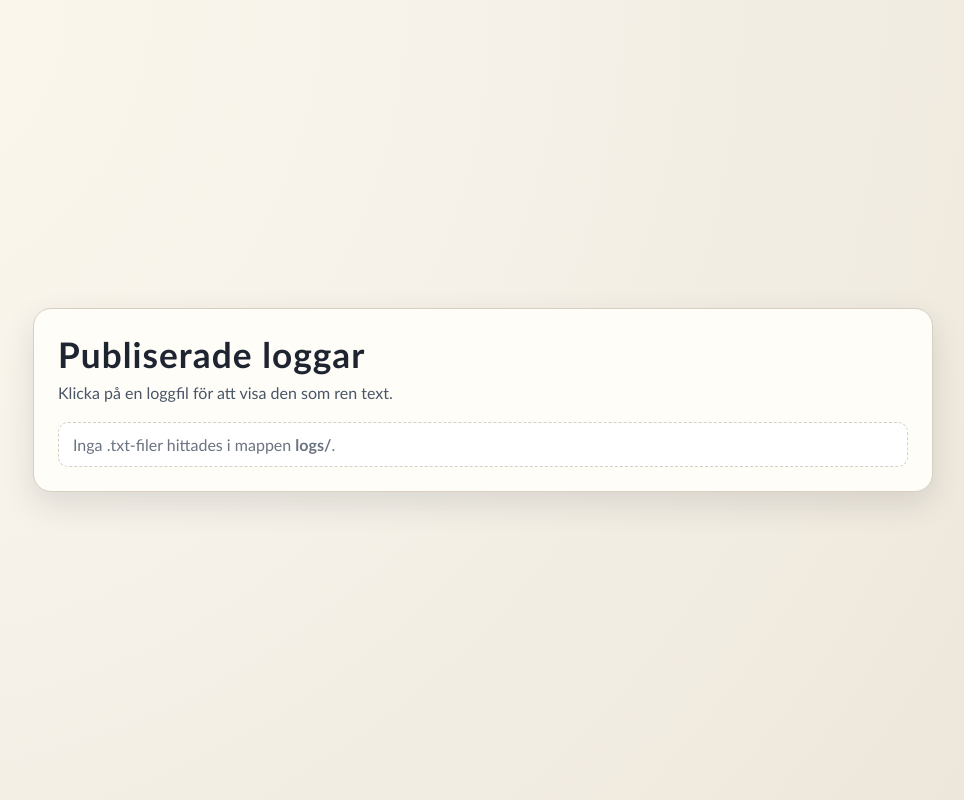
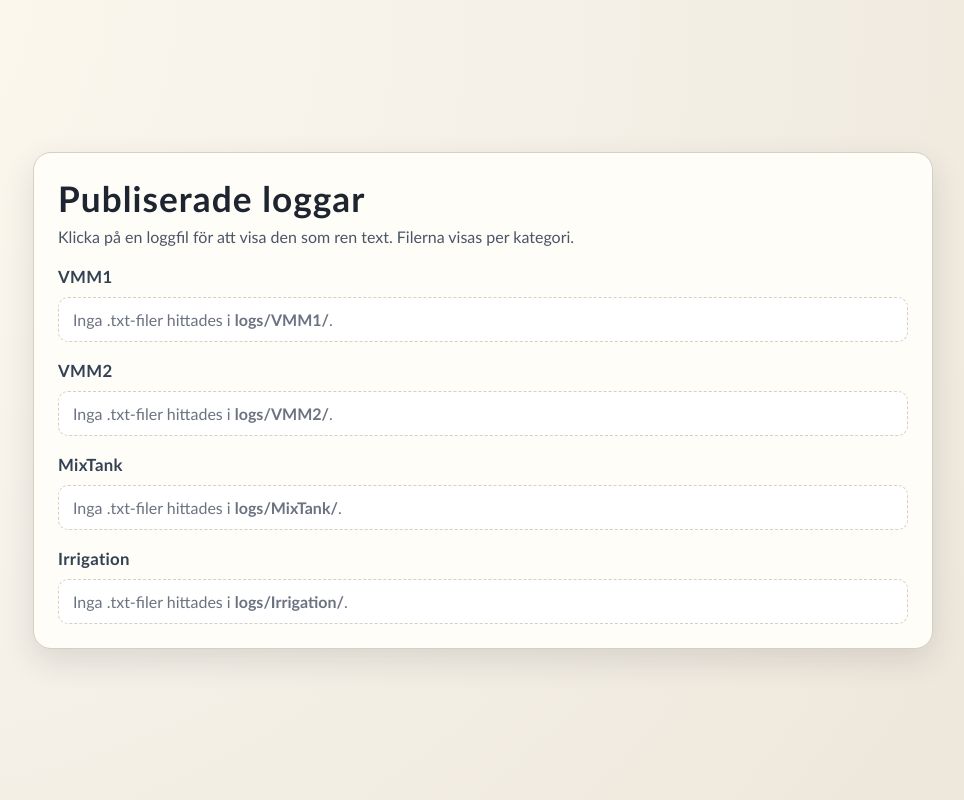
Before and after one commit to TomasAssemblinEL/ProxmoxPubliseradeWebbLoggar, a Flask app: page / in a window 1280 px wide. Shown: the whole page, without its empty margins (157-1121 px from the left). Run offline with Flask 3, Linux system fonts and the light colour scheme.

Commit message:
Group logs by category folders (VMM1, VMM2, MixTank, Irrigation)

```diff
--- a/app.py
+++ b/app.py
@@ -4,31 +4,43 @@ from flask import Flask, abort, render_template, send_file
 
 BASE_DIR = Path(__file__).resolve().parent
 LOG_DIR = BASE_DIR / "logs"
+LOG_CATEGORIES = ("VMM1", "VMM2", "MixTank", "Irrigation")
 
 app = Flask(__name__)
 
 
-def list_text_logs() -> list[str]:
-    """Return sorted .txt log files from LOG_DIR."""
-    if not LOG_DIR.exists():
-        return []
+def list_text_logs_by_category() -> dict[str, list[str]]:
+    """Return sorted .txt log files grouped by fixed categories."""
+    grouped_logs: dict[str, list[str]] = {}
 
-    files = [
-        p.name
-        for p in LOG_DIR.iterdir()
-        if p.is_file() and p.suffix.lower() == ".txt"
-    ]
-    return sorted(files)
+    for category in LOG_CATEGORIES:
+        category_dir = LOG_DIR / category
+        if not category_dir.exists():
+            grouped_logs[category] = []
+            continue
+
+        files = [
+            p.name
+            for p in category_dir.iterdir()
+            if p.is_file() and p.suffix.lower() == ".txt"
+        ]
+        grouped_logs[category] = sorted(files)
+
+    return grouped_logs
 
 
-def resolve_log_file(filename: str) -> Path:
-    """Resolve and validate a requested filename against LOG_DIR."""
+def resolve_log_file(category: str, filename: str) -> Path:
+    """Resolve and validate a requested filename against category dir."""
+    if category not in LOG_CATEGORIES:
+        abort(404)
+
     if not filename.endswith(".txt"):
         abort(404)
 
-    candidate = (LOG_DIR / filename).resolve()
+    category_dir = (LOG_DIR / category).resolve()
+    candidate = (category_dir / filename).resolve()
     try:
-        candidate.relative_to(LOG_DIR.resolve())
+        candidate.relative_to(category_dir)
     except ValueError:
         abort(404)
 
@@ -40,15 +52,17 @@ def resolve_log_file(filename: str) -> Path:
 
 @app.route("/")
 def index():
-    return render_template("index.html", logs=list_text_logs())
+    return render_template("index.html", logs_by_category=list_text_logs_by_category())
 
 
-@app.route("/logs/<path:filename>")
-def view_log(filename: str):
-    log_path = resolve_log_file(filename)
+@app.route("/logs/<category>/<path:filename>")
+def view_log(category: str, filename: str):
+    log_path = resolve_log_file(category, filename)
     return send_file(log_path, mimetype="text/plain; charset=utf-8")
 
 
 if __name__ == "__main__":
     LOG_DIR.mkdir(exist_ok=True)
+    for category in LOG_CATEGORIES:
+        (LOG_DIR / category).mkdir(exist_ok=True)
     app.run(host="0.0.0.0", port=8080)
--- a/templates/index.html
+++ b/templates/index.html
@@ -77,22 +77,38 @@
       color: #6b7280;
       background: #fff;
     }
+
+    .category {
+      margin-top: 18px;
+    }
+
+    .category h2 {
+      margin: 0 0 10px;
+      font-size: 1.05rem;
+      letter-spacing: 0.02em;
+      color: #334155;
+    }
   </style>
 </head>
 <body>
   <main class="panel">
     <h1>Publiserade loggar</h1>
-    <p>Klicka på en loggfil för att visa den som ren text.</p>
+    <p>Klicka på en loggfil för att visa den som ren text. Filerna visas per kategori.</p>
 
+    {% for category, logs in logs_by_category.items() %}
+      <section class="category">
+        <h2>{{ category }}</h2>
         {% if logs %}
           <ul>
             {% for log in logs %}
-          <li><a href="{{ url_for('view_log', filename=log) }}">{{ log }}</a></li>
+              <li><a href="{{ url_for('view_log', category=category, filename=log) }}">{{ log }}</a></li>
             {% endfor %}
           </ul>
         {% else %}
-      <div class="empty">Inga .txt-filer hittades i mappen <strong>logs/</strong>.</div>
+          <div class="empty">Inga .txt-filer hittades i <strong>logs/{{ category }}/</strong>.</div>
         {% endif %}
+      </section>
+    {% endfor %}
   </main>
 </body>
 </html>
```
Also changed, not shown: README.md. Lines whose indentation alone changed are shown as unchanged.
